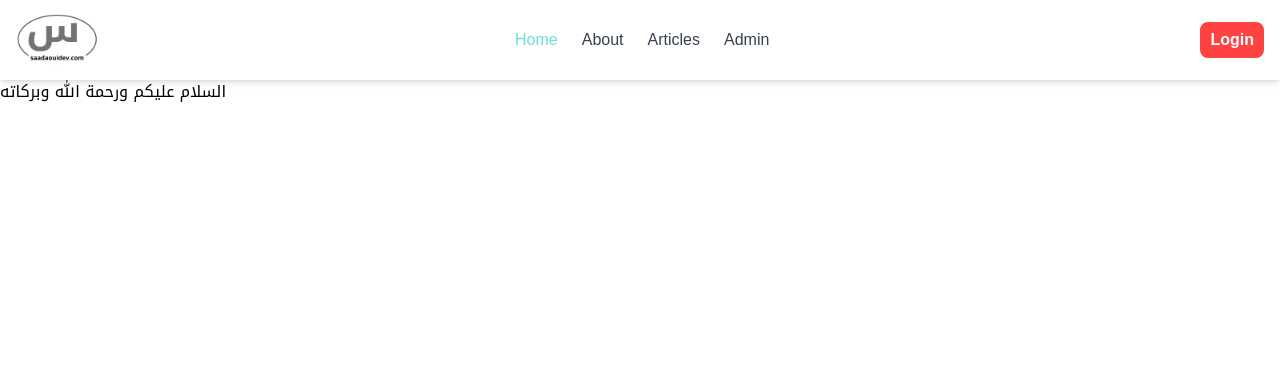
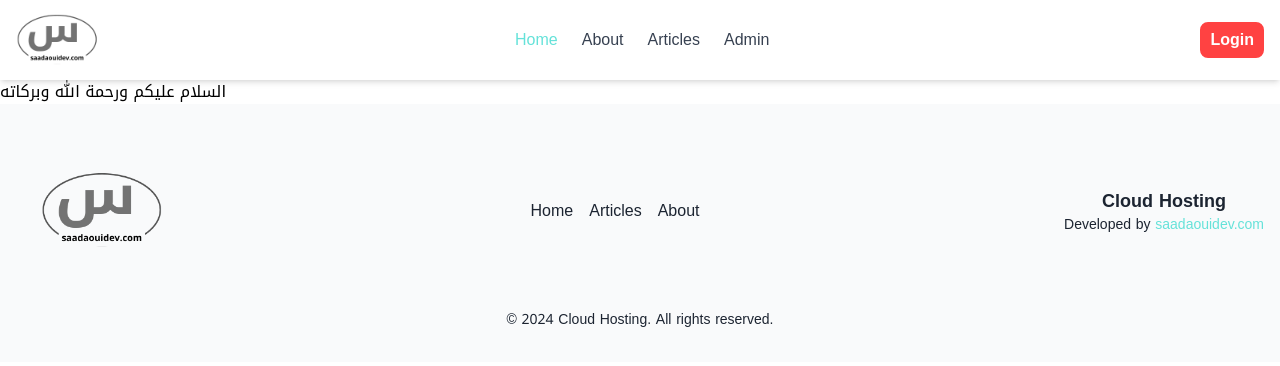
Before and after one commit to Saadaoui-Forkan/Cloud-Hosting, a Next.js app: page / in a window 1280 px wide. Shown: the top 366 px of the page. Built offline with nearby package versions, Linux system fonts and the light colour scheme.

Commit message:
create footer

```diff
--- a/src/app/page.tsx
+++ b/src/app/page.tsx
@@ -1,3 +1,4 @@
+import Footer from "@/components/footer";
 import Header from "@/components/header"
 
 export default function Home() {
@@ -5,6 +6,7 @@ export default function Home() {
     <div className="">
       <Header/>
       السلام عليكم ورحمة الله وبركاته
+      <Footer/>
     </div>
   );
 }
--- /dev/null
+++ b/src/components/footer/index.tsx
@@ -0,0 +1,55 @@
+'use client'
+import Image from 'next/image'
+import Link from 'next/link'
+import React from 'react'
+import logo from "../../../public/logo.png" // Assure-toi que le chemin est correct
+
+const Footer = () => {
+  return (
+    <footer className="bg-gray-50 text-darkBlue py-8">
+      <div className="container mx-auto px-4">
+        {/* Conteneur principal */}
+        <div className="flex flex-col md:flex-row md:justify-between items-center">
+          {/* Logo */}
+          <div className="mb-6 md:mb-0">
+            <Image
+              src={logo}
+              alt="Logo"
+              height={150}
+              width={150}
+              className="cursor-pointer"
+            />
+          </div>
+
+          {/* Links */}
+          <div className="flex flex-col md:flex-row mb-6 md:mb-0">
+            <Link href="/" className="text-darkBlue hover:text-accentCyan mx-2 mb-2 md:mb-0">
+              Home
+            </Link>
+            <Link href="/articles" className="text-darkBlue hover:text-accentCyan mx-2 mb-2 md:mb-0">
+              Articles
+            </Link>
+            <Link href="/about" className="text-darkBlue hover:text-accentCyan mx-2">
+              About
+            </Link>
+          </div>
+
+          {/* Site Name and Developer */}
+          <div className="text-center">
+            <p className="text-lg font-bold">Cloud Hosting</p>
+            <p className="text-sm">
+              Developed by <a href="https://saadaouidev.com" className="text-accentCyan hover:underline">saadaouidev.com</a>
+            </p>
+          </div>
+        </div>
+
+        {/* Rights Reserved */}
+        <div className="mt-6 text-center text-sm">
+          <p>&copy; {new Date().getFullYear()} Cloud Hosting. All rights reserved.</p>
+        </div>
+      </div>
+    </footer>
+  )
+}
+
+export default Footer
```
